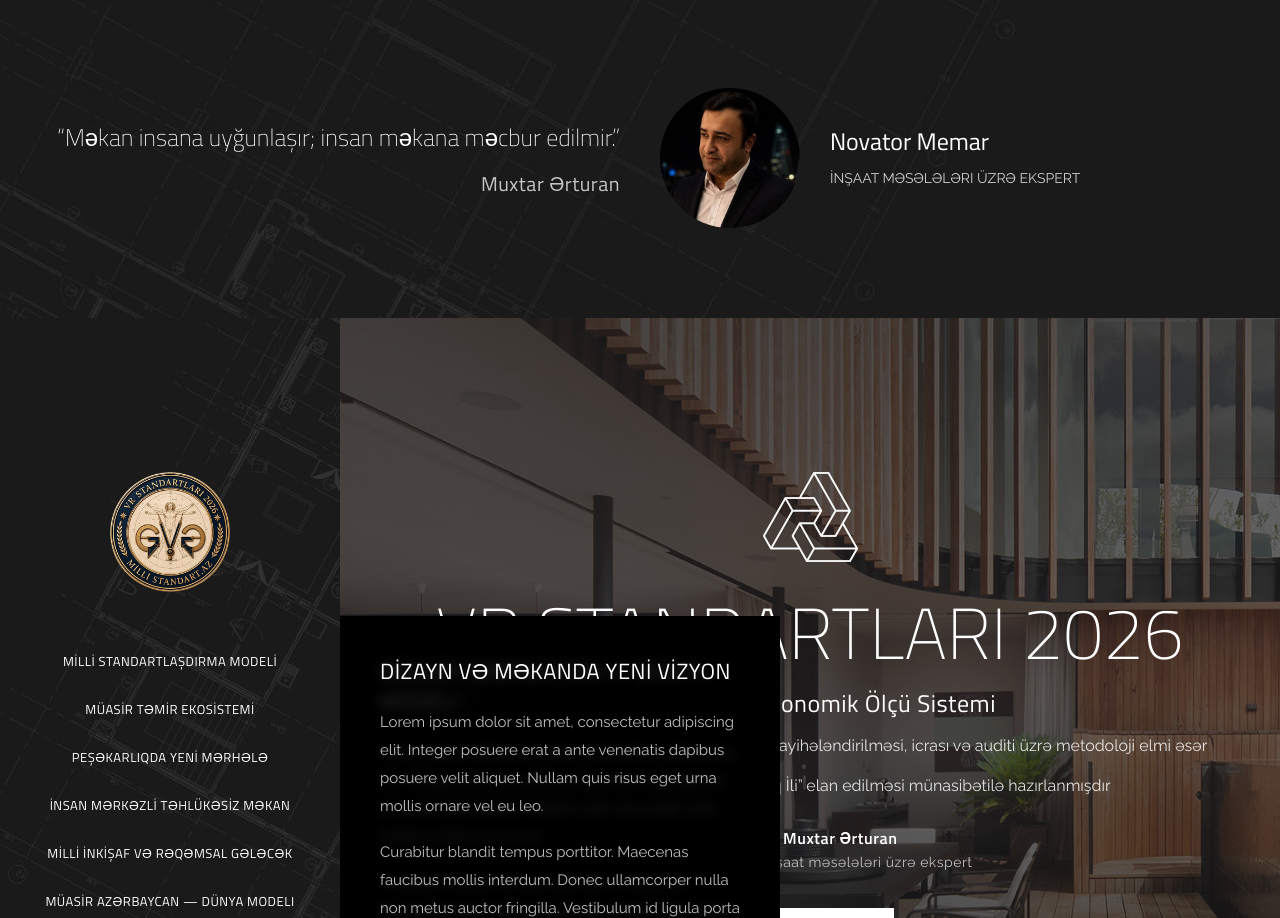
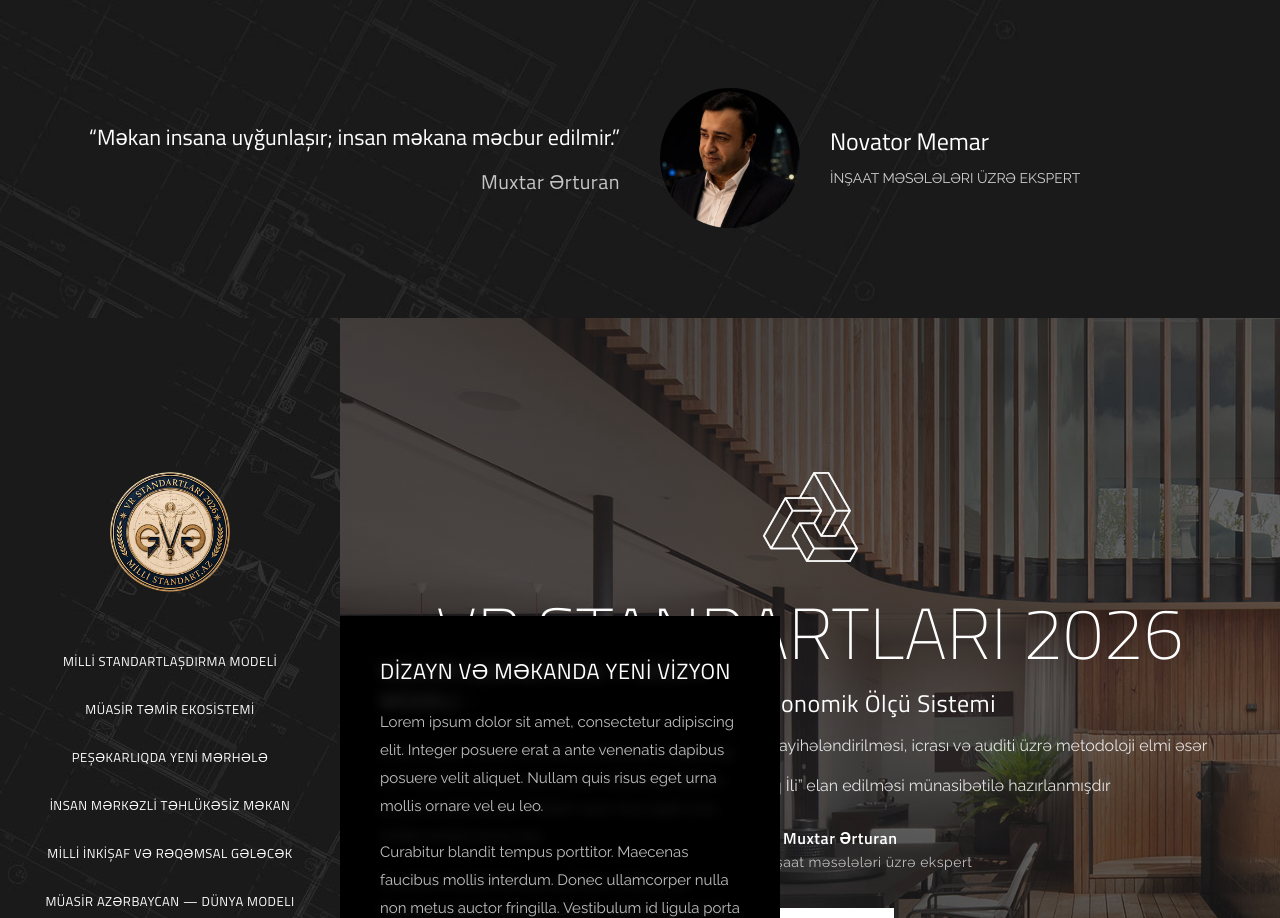
Before and after one commit to feyruzalizada/VRprogect, a Next.js app: page / in a window 1280 px wide. Shown: the part 802-1720 px from the top of the page. Built offline with nearby package versions, Linux system fonts and the light colour scheme.

Commit message:
Fix the mismatched schwa in the quote motto

```diff
--- a/src/components/QuoteBanner.module.css
+++ b/src/components/QuoteBanner.module.css
@@ -39,9 +39,9 @@
 
 .motto {
   margin: 0;
-  font-size: 24px;
-  font-weight: 300;
-  line-height: 38px;
+  font-size: 22px;
+  font-weight: 400;
+  line-height: 34px;
 }
 
 .quoteName {
```
